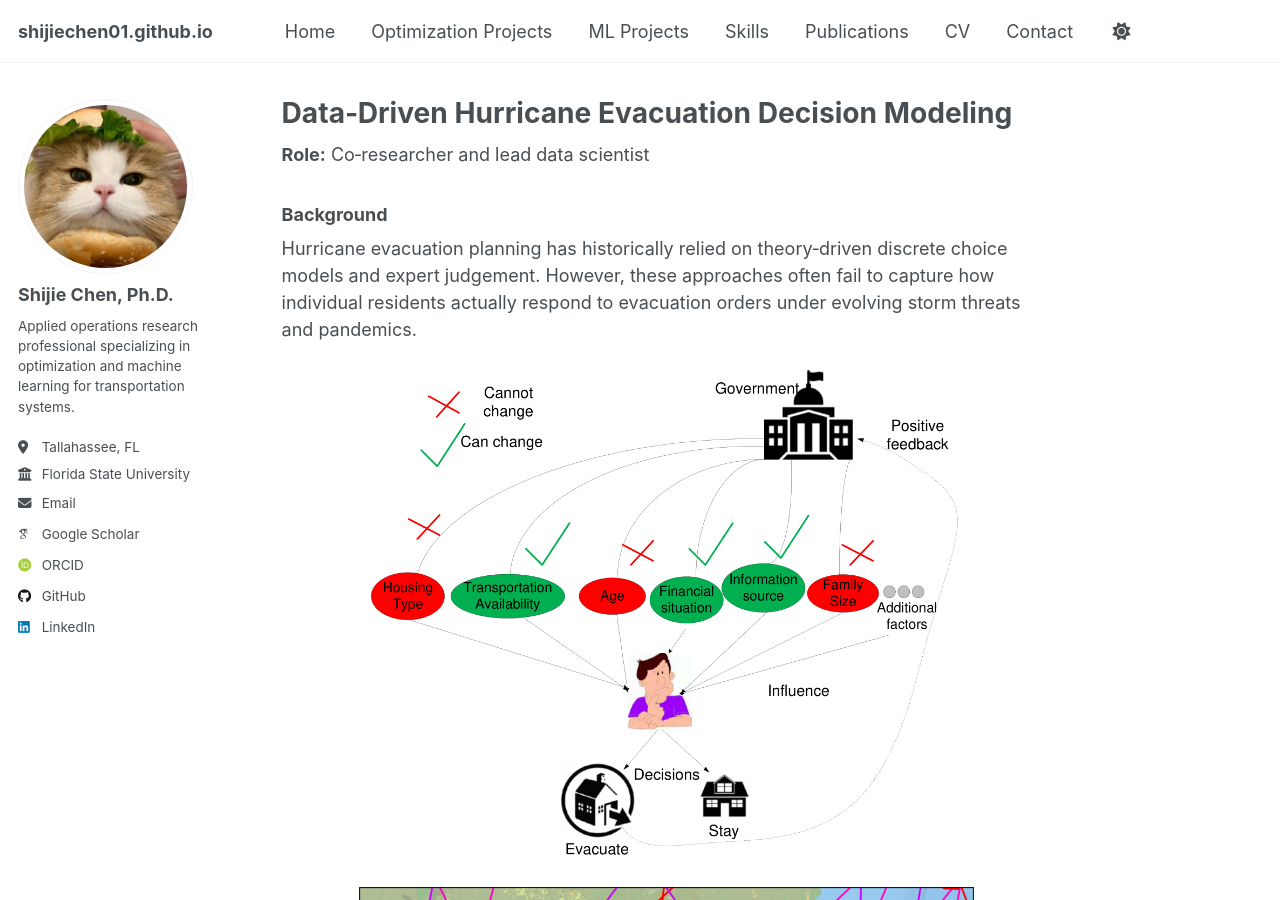
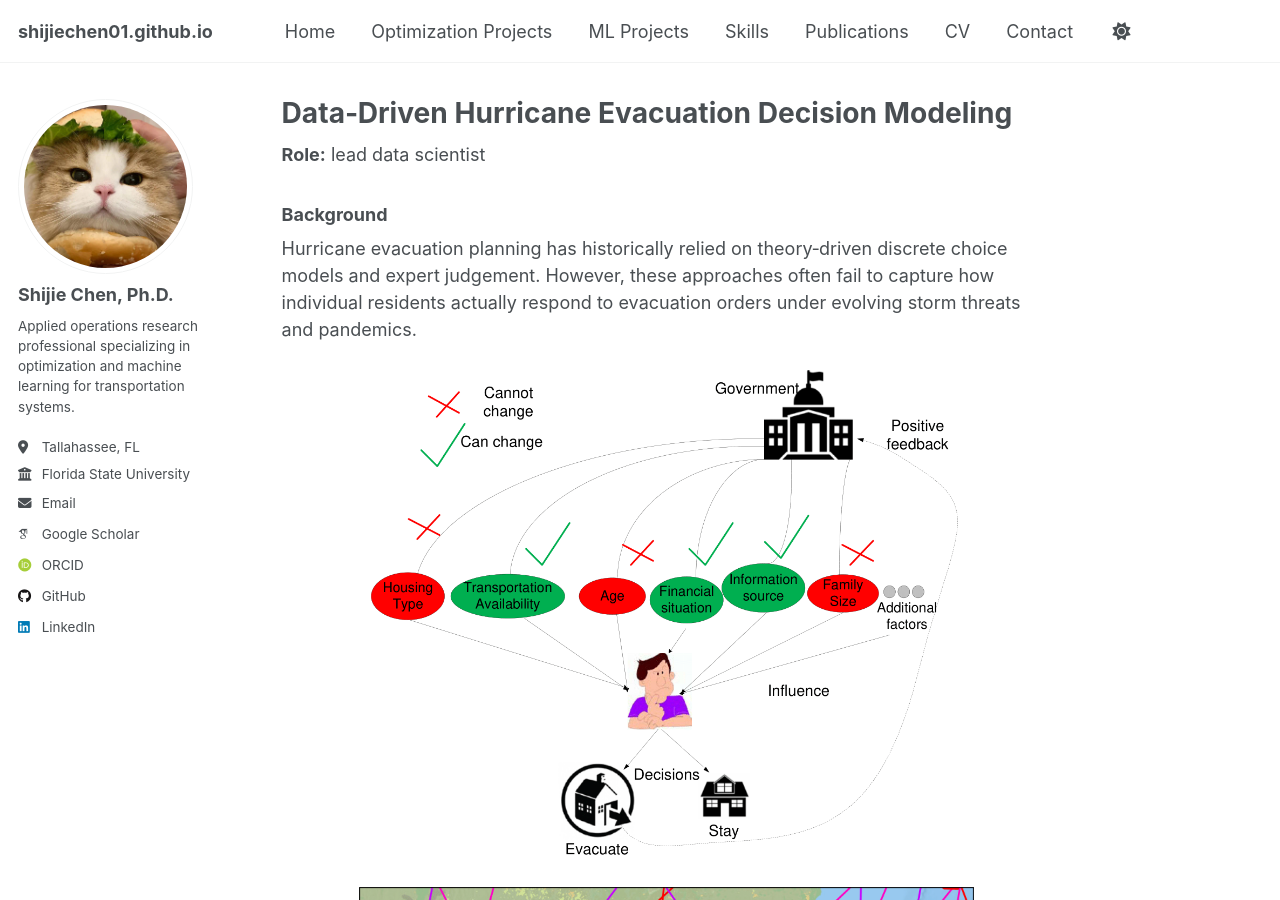
Before and after one commit to ShijieChen01/shijiechen01.github.io, a Jekyll site: the page built from _pages/hurricane-evacuation.md, in a window 1280 px wide and 900 px high. Built offline with Jekyll 4.4.1, drawn with Linux system fonts in a browser that asks for light colours; some web fonts are replaced; a script that is not in the unit is left out.

Commit message:
Update hurricane-evacuation.md

```diff
--- a/_pages/hurricane-evacuation.md
+++ b/_pages/hurricane-evacuation.md
@@ -5,7 +5,7 @@ permalink: /ml-projects/hurricane-evacuation/
 author_profile: true
 ---
 
-**Role:** Co‑researcher and lead data scientist
+**Role:** lead data scientist
 
 ### Background
 
```
